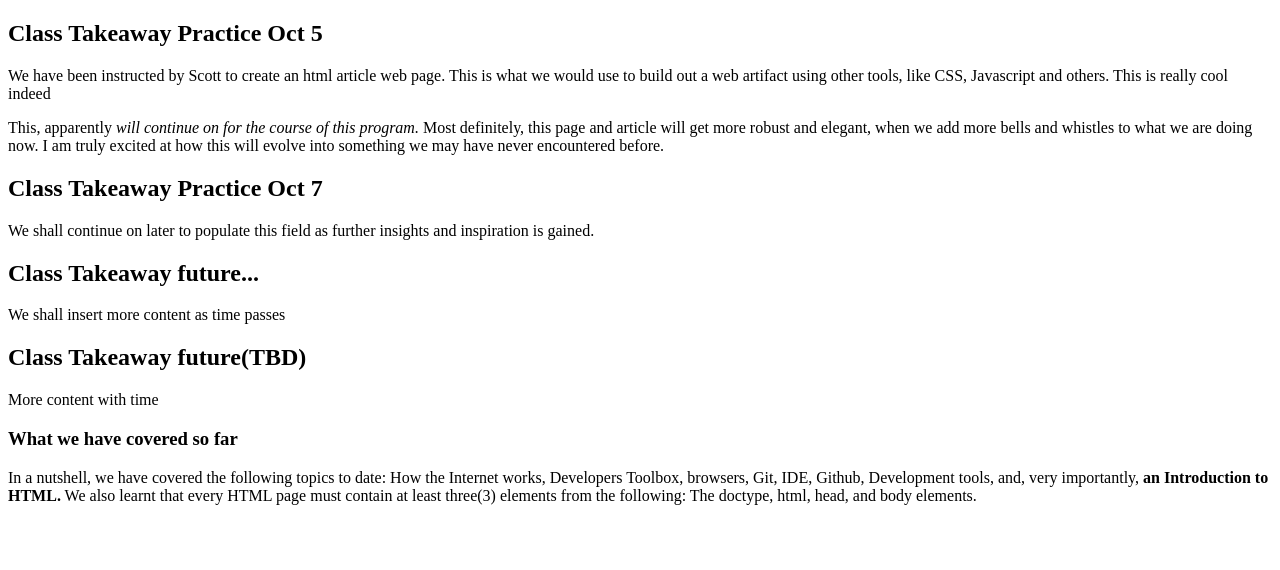
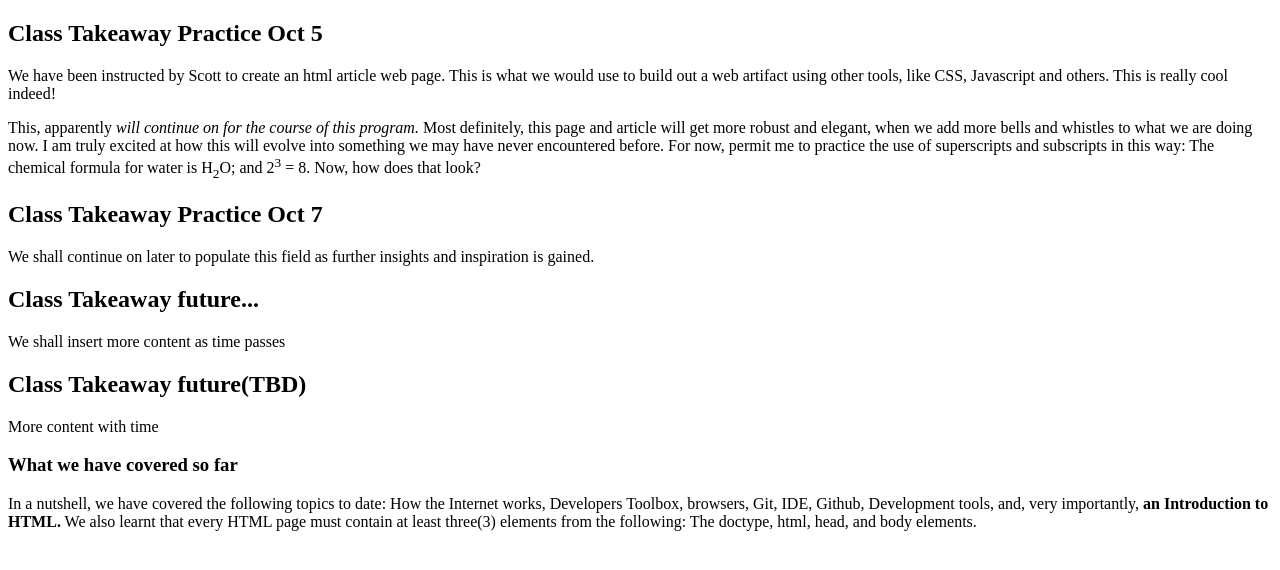
Before and after one commit to ovokpus/ComIT-class-project, a plain HTML site: page index.html in a window 1280 px wide. Drawn offline with Linux system fonts and the light colour scheme.

Commit message:
Article Update for Practice Project

```diff
--- a/index.html
+++ b/index.html
@@ -11,13 +11,15 @@
         <h1>Class Takeaway Practice Oct 5</h1>
         <p>
             We have been instructed by Scott to create an html article web page. This is what we would use to build out
-            a web artifact using other tools, like CSS, Javascript and others. This is really cool indeed
+            a web artifact using other tools, like CSS, Javascript and others. This is really cool indeed!
         </p>
         <p>
             This, apparently <em>will continue on for the course of this program.</em> Most definitely, this page and
             article
             will get more robust and elegant, when we add more bells and whistles to what we are doing now. I am truly
-            excited at how this will evolve into something we may have never encountered before.
+            excited at how this will evolve into something we may have never encountered before. For now, permit me to
+            practice the use of superscripts and subscripts in this way: The chemical formula for water is
+            H<sub>2</sub>O; and 2<sup>3</sup> = 8. Now, how does that look?
         </p>
 
         <h2>Class Takeaway Practice Oct 7</h2>
```
